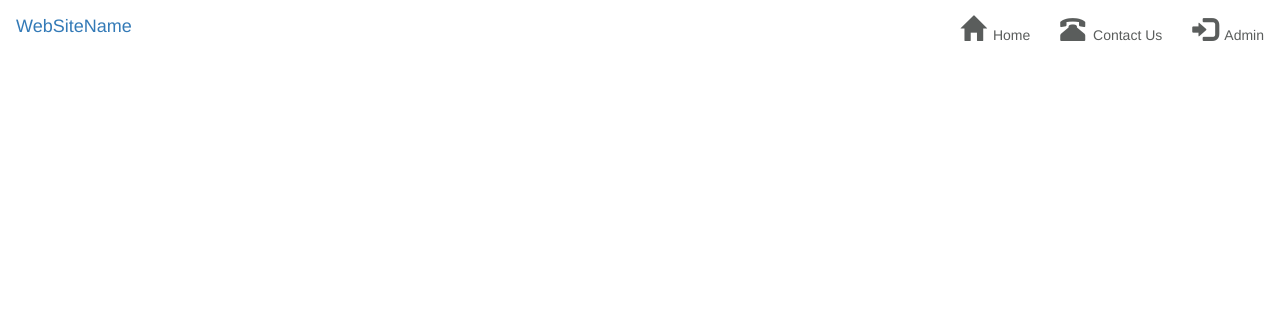
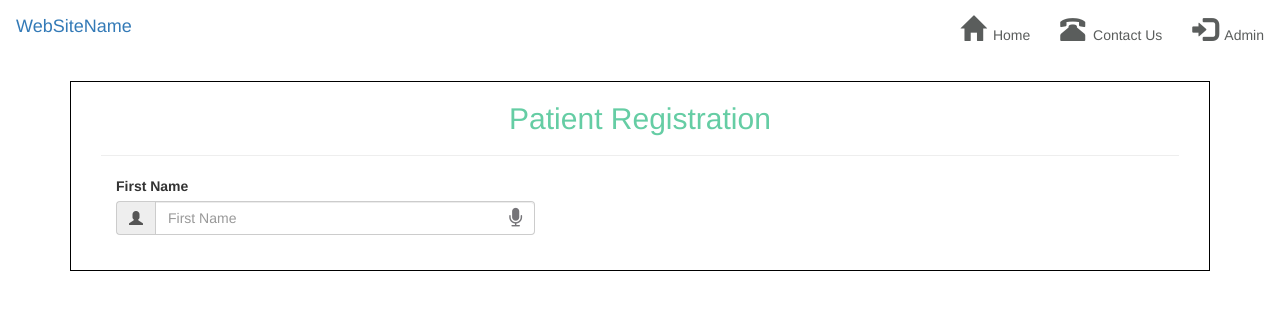
Before and after one commit to SJSU272LabF18/EHR, a React (Create React App) app in the folder frontend/: page /patient-registration in a window 1280 px wide. Shown: the top 310 px of the page. Built offline with nearby package versions, Linux system fonts and the light colour scheme.

Commit message:
Forms setup

```diff
--- a/frontend/public/index.html
+++ b/frontend/public/index.html
@@ -15,7 +15,7 @@
     <script src="https://maxcdn.bootstrapcdn.com/bootstrap/3.3.7/js/bootstrap.min.js"></script>
     <link rel="stylesheet" href="https://fonts.googleapis.com/css?family=Roboto:300,400,500" />
     <link rel="stylesheet" href="https://fonts.googleapis.com/icon?family=Material+Icons" />
-
+    <link rel="stylesheet" href="https://cdnjs.cloudflare.com/ajax/libs/font-awesome/4.7.0/css/font-awesome.min.css">
     <!--
       Notice the use of %PUBLIC_URL% in the tags above.
       It will be replaced with the URL of the `public` folder during the build.
--- a/frontend/src/App.css
+++ b/frontend/src/App.css
@@ -56,3 +56,37 @@
   color:"#000000";
   font-size: 25px
 }
+
+.container{
+ background: "#ffffff";
+  display: "flex";
+  justify-content: "center"
+
+}
+
+.form-box{
+  border:1px solid black;
+  height:auto;
+  width: 100%;
+  margin-bottom: 20px;
+  padding-bottom: 20px
+}
+
+.transparent {
+  background-color: transparent !important;
+  box-shadow: inset 0px 1px 0 rgba(0,0,0,.075);
+}
+.right-border-none {
+  border-right:none !important;
+  box-shadow: inset 0px 1px 0 rgba(0,0,0,.075);
+}
+.icon-size{
+  font-size:20px;
+  color:#757478;
+}
+
+.form-heading{
+  text-align: center;
+  color:#65CDA4;
+  font-size: 30px;
+}
--- a/frontend/src/components/Main.js
+++ b/frontend/src/components/Main.js
@@ -3,7 +3,7 @@ import {Route} from 'react-router-dom';
 import Login from './Login/Login';
 import Signup from './SignUp/signup';
 import Navigation from './Navigation/Navigation';
-
+import Registration from './PatientForms/Registration';
 //Create a Main Component
 class Main extends Component {
     render(){
@@ -13,6 +13,7 @@ class Main extends Component {
                 <Route path="/signup" component={Signup}/>
                 <Route path="/login" component={Login}/>
                 <Route path="/" component={Navigation}/>
+                <Route path="/patient-registration" component={Registration}/>
             </div>
         )
     }
--- /dev/null
+++ b/frontend/src/components/PatientForms/Registration.js
@@ -0,0 +1,47 @@
+import React, { Component } from 'react';
+import { Link } from 'react-router-dom';
+import axios from 'axios';
+import { Redirect } from 'react-router';
+
+class Registration extends Component {
+    constructor(props) {
+        super(props);
+        this.state = {
+            fName:""
+        }
+        this.fnameHandler = this.fnameHandler.bind(this);
+    }
+    fnameHandler = (e) => {
+        this.props.updateValues({
+            ...{fName:e.target.value}
+          });
+    }
+    render(){
+        return(
+            <div className="container" >
+                <div className="col-md-12 form-box">
+                    <div className="col-md-12">
+                        <h2 className="form-heading">Patient Registration</h2>
+                        < hr/>
+                    </div>
+                    <div className="col-md-12">
+                    <form role="form">
+
+                            <div class=" form-group col-md-5">
+                            <label>First Name</label>
+                            <div class="input-group">
+                                <span class="input-group-addon "><span class="glyphicon glyphicon-user"></span></span>
+                                <input class="form-control right-border-none" placeholder="First Name" type="text" name="username" onChange={this.fnameHandler} defaultValue={this.state.fName}/>
+                                <span class="input-group-addon transparent"><i class="fa fa-microphone icon-size"></i></span>
+                            </div>
+                            </div>
+
+                    </form>
+                    </div>
+                </div>
+            </div>
+        )
+    }
+}
+
+export default Registration;
```
Also changed, not shown: frontend/src/components/PatientForms/PatientDetails.js (added), frontend/src/components/PatientForms/PaymentDetail.js (deleted).
